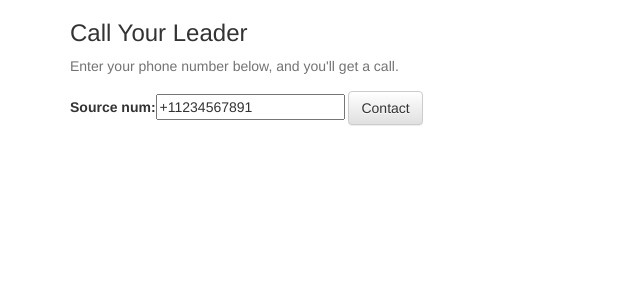
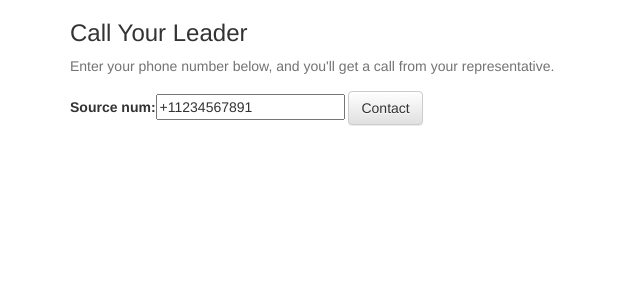
Before and after one commit to kilbergr/BoomerRang, a Django app: page / in a window 1280 px wide. Shown: the top 300 px of the page, without its empty margins (0-640 px from the left). Run offline with Django 3.2, Linux system fonts and the light colour scheme; some libraries are stand-ins or nearby versions.

Commit message:
2 way call cleaned up

```diff
--- a/boomerrang/boomerrang_app/templates/index.html
+++ b/boomerrang/boomerrang_app/templates/index.html
@@ -29,7 +29,7 @@
                   <div class="form-group">
                         <h3>Call Your Leader</h3>
                         <p class="help-block">
-                            Enter your phone number below, and you'll get a call.
+                            Enter your phone number below, and you'll get a call from your representative.
                         </p>
                   </div>
                   <div class="form-group">
--- a/boomerrang/boomerrang_app/views.py
+++ b/boomerrang/boomerrang_app/views.py
@@ -46,9 +46,10 @@ def index(request):
             try:
                 twilio_client.calls.create(from_=twilio_number,
                                            to=source_num,
-                                           url='http://7220b59f.ngrok.io/outbound/')
+                                           url='http://0ba12056.ngrok.io/outbound/')
 
             except Exception as e:
+                # TODO (rebecca): Set up logging
                 # app.logger.error(e)
                 print(e)
                 return redirect('index')
@@ -73,6 +74,7 @@ def outbound(request):
             dial.number("+15102894755")
 
     except Exception as e:
+        # TODO (rebecca): Set up logging
         # app.logger.error(e)
         print(e)
         return redirect('index')
```
Also changed, not shown: README.md.
